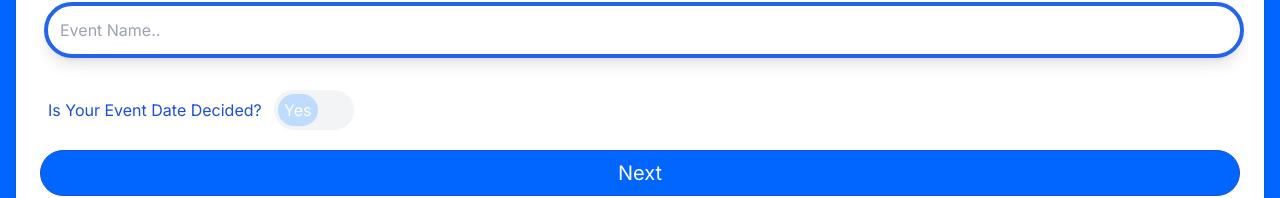
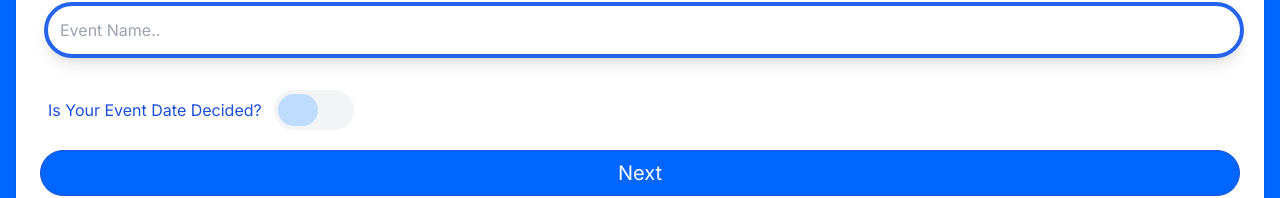
Before and after one commit to shirinmjr/organize-app, a Next.js app: page /event-page/new in a window 1280 px wide. Shown: the part 192-390 px from the top of the page. Built offline with nearby package versions, Linux system fonts and the light colour scheme.

Commit message:
fixing switch

```diff
--- a/app/components/createEventForm/StepA.EventName.jsx
+++ b/app/components/createEventForm/StepA.EventName.jsx
@@ -26,7 +26,7 @@ const EventName = ({ callBack, eventName = "" }) => {
         onChange={callBack}
         required
       />
-      <Switch label={"Is Your Event Date Decided?"} children={`Yes`} />
+      <Switch label={"Is Your Event Date Decided?"} />
     </div>
   );
 };
--- a/app/components/inputs/Switch.jsx
+++ b/app/components/inputs/Switch.jsx
@@ -1,4 +1,4 @@
-const Switch = ({ label, id, children, isChecked, onChange }) => {
+const Switch = ({ label, id, prompt, isChecked, onChange }) => {
   return (
     <div className="mx-2">
       <label htmlFor={id} className="flex items-center">
@@ -13,7 +13,7 @@ const Switch = ({ label, id, children, isChecked, onChange }) => {
             onChange={onChange}
           />
           <span className="w-2/4 h-4/5 text-white bg-blue-200 absolute rounded-full left-1 right-1 top-1 peer-checked:bg-brandBlue peer-checked:left-9 transition-all duration-500 items-center text-center p-1">
-            {children}
+            {prompt}
           </span>
         </div>
       </label>
```
